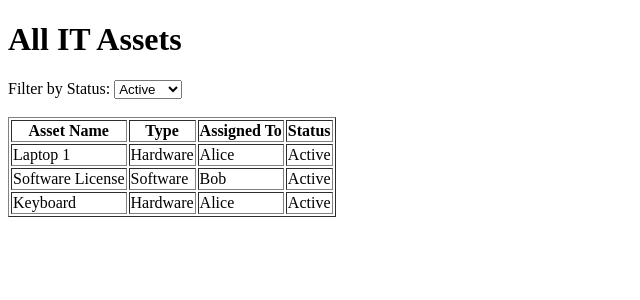
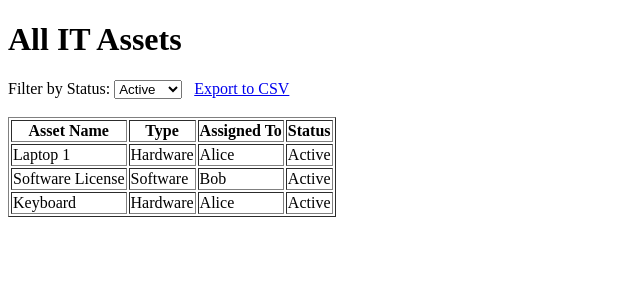
Before and after one commit to mydevjourney10589/IT-Asset-Management-System, a Flask app: page /view in a window 1280 px wide. Shown: the top 300 px of the page, without its empty margins (0-640 px from the left). Run offline with Flask 3, Linux system fonts and the light colour scheme; data comes from the database, SQL or seed files in the repository; parts of the project's set-up code (start-up, migrations or seed data) failed here and were passed over.

Commit message:
feat: Add CSV export functionality for assets
Implements a feature to export the list of assets displayed on the 'View Assets' page to a downloadable CSV file.

- Adds an 'Export to CSV' button to `templates/view_assets.html`. The button's link includes the currently active status filter.
- Creates a new route `/export_csv` in `app.py`.
- The route fetches assets based on the provided status filter (defaulting to 'Active'), matching the logic of the `/view` route.
- Uses the `csv` module and `io.StringIO` to generate CSV data in memory.
- Returns the generated data as a downloadable file named `assets.csv` using a Flask `Response` object with appropriate headers (`mimetype='text/csv'`, `Content-Disposition='attachment'`).
- Adds tests using Flask's test client to verify the export functionality for different filters, including headers and content.

```diff
--- a/app.py
+++ b/app.py
@@ -1,6 +1,8 @@
-from flask import Flask, render_template, request, redirect, session, url_for # Import session and url_for
+from flask import Flask, render_template, request, redirect, session, url_for, Response # Import Response
 import sqlite3
 import os # Import os module
+import io # Import io for CSV
+import csv # Import csv module
 
 app = Flask(__name__)
 app.secret_key = os.urandom(24) # Add secret key for sessions
@@ -94,6 +96,36 @@ def view_assets():
     assets = get_assets_by_status(status_filter) # Use the helper function with the determined filter
     # Pass the filter actually used (default or requested) to the template
     return render_template('view_assets.html', assets=assets, current_status=status_filter)
+
+@app.route('/export_csv')
+def export_csv():
+    """Exports the currently filtered assets to a CSV file."""
+    requested_status = request.args.get('status')
+    # Default to 'Active' if no status is provided in the URL query parameter
+    status_filter = requested_status if requested_status is not None else 'Active'
+
+    # Fetch the assets using the same logic as the view route
+    assets = get_assets_by_status(status_filter)
+
+    # Generate CSV data in memory
+    si = io.StringIO()
+    writer = csv.writer(si)
+
+    # Write header row (matching the columns in view_assets.html)
+    writer.writerow(['Asset Name', 'Type', 'Assigned To', 'Status'])
+
+    # Write data rows from the fetched assets (indices 1, 2, 3, 4)
+    for asset in assets:
+        writer.writerow([asset[1], asset[2], asset[3], asset[4]])
+
+    csv_data = si.getvalue()
+
+    # Create the Flask Response object
+    response = Response(csv_data, mimetype='text/csv')
+    # Set headers for file download
+    response.headers['Content-Disposition'] = 'attachment; filename=assets.csv'
+
+    return response
 
 # Test Runner Function
 def run_tests():
@@ -195,6 +227,81 @@ def run_tests():
              add_redirect_tests_passed = False
              all_tests_passed = False
 
+    print("\n--- Testing /export_csv ---")
+    csv_tests_passed = True
+    # Define expected CSV outputs based on populate_test_data()
+    # Note: csv.writer uses \r\n by default
+    csv_header = "Asset Name,Type,Assigned To,Status\r\n"
+    expected_csv = {
+        'Active': csv_header + \
+                  "Laptop 1,Hardware,Alice,Active\r\n" + \
+                  "Software License,Software,Bob,Active\r\n" + \
+                  "Keyboard,Hardware,Alice,Active\r\n",
+        'Retired': csv_header + \
+                   "Old Server,Hardware,Charlie,Retired\r\n" + \
+                   "Retired Laptop,Hardware,Eve,Retired\r\n",
+        'Missing': csv_header + \
+                   "Missing Monitor,Hardware,Dana,Missing\r\n",
+        'All': csv_header + \
+               "Laptop 1,Hardware,Alice,Active\r\n" + \
+               "Software License,Software,Bob,Active\r\n" + \
+               "Old Server,Hardware,Charlie,Retired\r\n" + \
+               "Missing Monitor,Hardware,Dana,Missing\r\n" + \
+               "Keyboard,Hardware,Alice,Active\r\n" + \
+               "Retired Laptop,Hardware,Eve,Retired\r\n",
+        'None': csv_header + \
+                "Laptop 1,Hardware,Alice,Active\r\n" + \
+                "Software License,Software,Bob,Active\r\n" + \
+                "Keyboard,Hardware,Alice,Active\r\n" # Default is Active
+    }
+
+    test_export_statuses = ['Active', 'Retired', 'Missing', 'All', None]
+    for status in test_export_statuses:
+        filter_key = status if status is not None else 'None' # Key for expected_csv dictionary
+        print(f"\nTesting /export_csv with status: {status}")
+        url = url_for('export_csv', status=status) if status is not None else url_for('export_csv')
+        response = client.get(url)
+
+        # Check status code
+        if response.status_code == 200:
+            print(f"  [PASS] Status code: Expected 200, Got {response.status_code}")
+        else:
+            print(f"  [FAIL] Status code: Expected 200, Got {response.status_code}")
+            csv_tests_passed = False
+            all_tests_passed = False
+
+        # Check mimetype
+        if response.mimetype == 'text/csv':
+            print(f"  [PASS] Mimetype: Expected 'text/csv', Got '{response.mimetype}'")
+        else:
+            print(f"  [FAIL] Mimetype: Expected 'text/csv', Got '{response.mimetype}'")
+            csv_tests_passed = False
+            all_tests_passed = False
+
+        # Check Content-Disposition header
+        content_disposition = response.headers.get('Content-Disposition', '')
+        expected_disposition = 'attachment; filename=assets.csv'
+        if expected_disposition in content_disposition:
+            print(f"  [PASS] Content-Disposition: Expected contains '{expected_disposition}', Got '{content_disposition}'")
+        else:
+            print(f"  [FAIL] Content-Disposition: Expected contains '{expected_disposition}', Got '{content_disposition}'")
+            csv_tests_passed = False
+            all_tests_passed = False
+
+        # Check CSV content
+        actual_csv_content = response.data.decode('utf-8')
+        expected_csv_content = expected_csv[filter_key]
+        if actual_csv_content == expected_csv_content:
+            print(f"  [PASS] CSV Content: Matches expected output.")
+            # print(f"      Expected:\n{expected_csv_content}") # Optional: Print for verification
+            # print(f"      Actual:\n{actual_csv_content}")   # Optional: Print for verification
+        else:
+            print(f"  [FAIL] CSV Content: Does not match expected output.")
+            print(f"      Expected:\n{expected_csv_content}") # Print diffs on failure
+            print(f"      Actual:\n{actual_csv_content}")   # Print diffs on failure
+            csv_tests_passed = False
+            all_tests_passed = False
+
 
     print("\n--------------------")
     if all_tests_passed:
@@ -203,6 +310,7 @@ def run_tests():
         print("Some tests FAILED!")
         if not view_session_tests_passed: print(" - /view session setting tests failed")
         if not add_redirect_tests_passed: print(" - /add redirect tests failed")
+        if not csv_tests_passed: print(" - /export_csv tests failed") # Add CSV test result
     print("--------------------")
     return all_tests_passed
 
--- a/templates/view_assets.html
+++ b/templates/view_assets.html
@@ -14,6 +14,8 @@
             <option value="Retired">Retired</option>
             <option value="Missing">Missing</option>
         </select>
+        &nbsp; <!-- Add some spacing -->
+        <a href="/export_csv?status={{ current_status }}" role="button">Export to CSV</a>
     </div>
     <br>
 
@@ -40,7 +42,8 @@
 
     <script>
         const statusFilter = document.getElementById('statusFilter');
-        const currentStatus = '{{ current_status or "All" }}'; // Get status from Flask context or default to "All"
+        // Get the current status passed from Flask (already defaults to 'Active' server-side if needed)
+        const currentStatus = '{{ current_status }}';
 
         // Set the initial value of the dropdown
         statusFilter.value = currentStatus;
```
